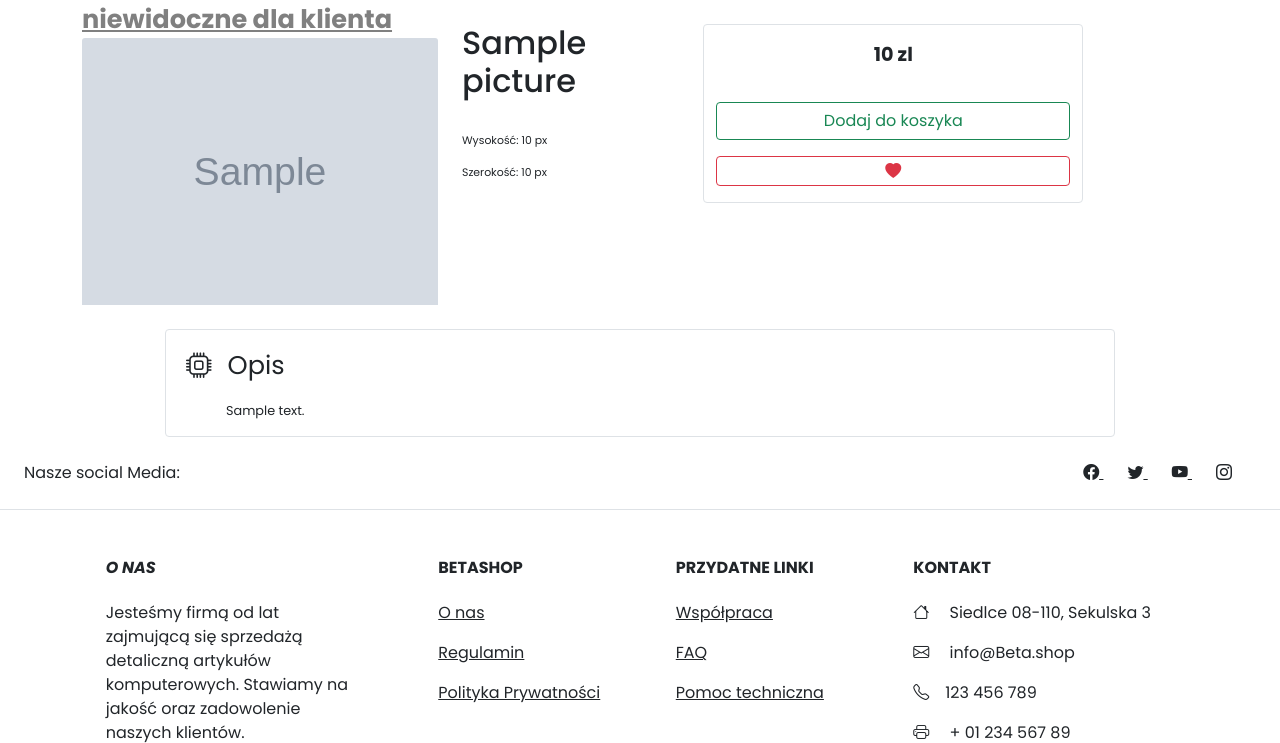
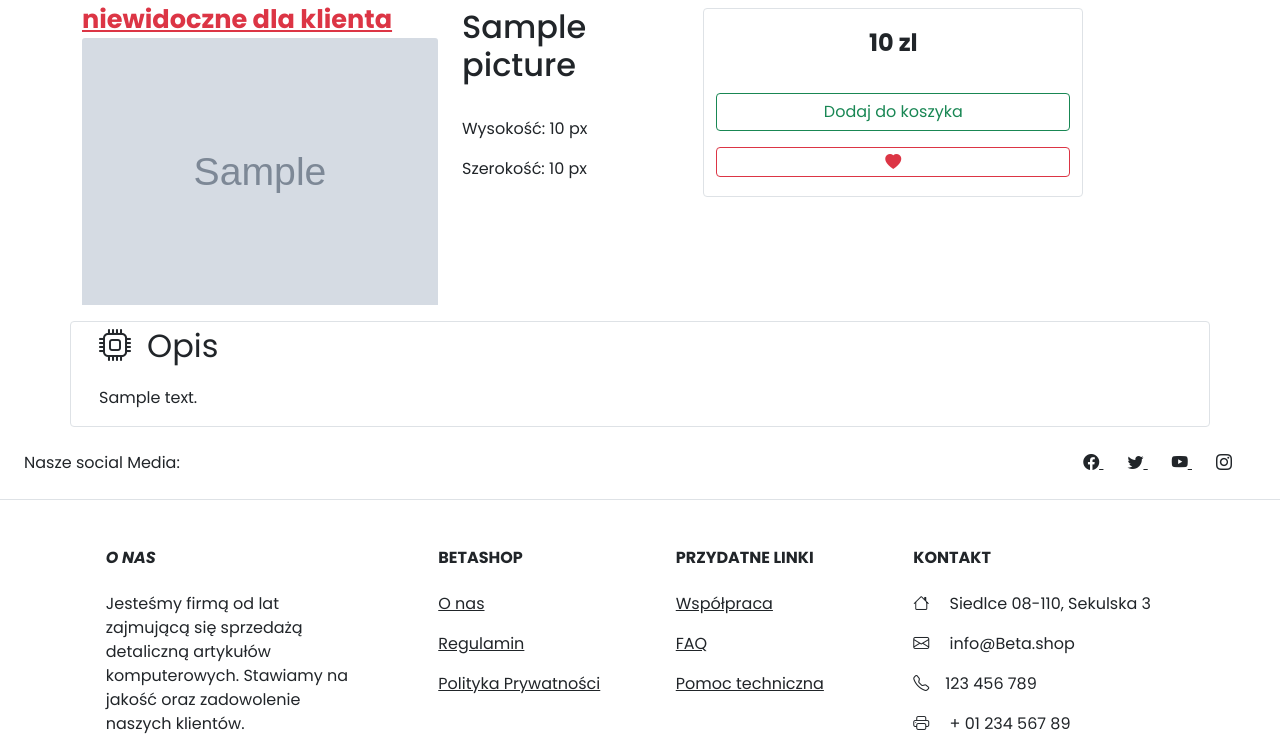
Before and after one commit to MateuszNaumiuk/Store, a PHP site: page /strona_produktu?id=1 in a window 1280 px wide. Shown: the part 112-855 px from the top of the page. Run offline with PHP 8.4, Linux system fonts and the light colour scheme; tables that the repository leaves empty hold one stand-in row (values such as "Sample post"); grey boxes marked "Sample" are stand-in pictures.

Commit message:
On branch main

```diff
--- a/strona_kategorii.php
+++ b/strona_kategorii.php
@@ -195,7 +195,7 @@
 											<?php
 											if (isset($_SESSION['priv']) && $_SESSION['priv'] == 'admin' && $row['privileges'] == "admin") {
 											?>
-												<a style="font-size: 1em; font-weight: bold; color: grey;"><u><br>niewidoczne dla klienta</u></a>
+												<a style="font-size: 1em; font-weight: bold;" class="text-danger"><u><br>niewidoczne dla klienta</u></a>
 											<?php
 											}
 											?>
--- a/strona_produktu.php
+++ b/strona_produktu.php
@@ -18,7 +18,7 @@
 	<section class="page">
 		<div class="container">
 			<div class="row">
-				<div class="col-4">
+				<div class="col-md-4 col-sm-12">
 					<?php
 					$zapytanie = $conn->query("SELECT * FROM pictures where picture_id = $id");
 					while ($row = $zapytanie->fetch()) {
@@ -28,36 +28,29 @@
 						<?php
 						} else {
 						?>
-							<a style="font-size: 1.6em; font-weight: bold; color: grey; text-align:center;"><u>niewidoczne dla klienta</u></a>
+							<a class="text-danger" style="font-size: 1.6em; font-weight: bold; text-align:center;"><u>niewidoczne dla klienta</u></a>
 							<img src="<?= $row['image_path'] ?>" class="card-img-top" alt="<?= $row['image_path'] ?>">
 						<?php
 						}
 						?>
 				</div>
 
-				<div class="col-8">
-					<div class="row">
-						<div class="col-12">
-							<p style="font-size:2.7vw;" class="fw-light">
-
-						</div>
-					</div>
-
+				<div class="col-md-8 col-sm-12">
 					<div class="row mt-2">
-						<div class="col-4">
+						<div class="col-md-4 col-sm-12">
 							<h2><?= $row['pic_name']; ?></h2><br>
-							<p style="font-size:0.85vw;">Wysokość:
+							<p style="font-size:1em;">Wysokość:
 								<?= $row['height'] ?> px
 							</p>
-							<p style="font-size:0.85vw;">Szerokość:
+							<p style="font-size:1em;">Szerokość:
 								<?= $row['width'] ?> px
 							</p>
 						</div>
 
-						<div class="col-6 border rounded">
+						<div class="col-md-6 col-sm-12 border rounded">
 							<div class="row py-3">
 								<div class="col text-center">
-									<p style='font-size:1.5vw;' class='fw-bold'>
+									<p style='font-size:1.5em;' class='fw-bold'>
 										<?= $row['price'] ?> zl
 									</p>
 								</div>
@@ -90,11 +83,11 @@
 									?>
 											<form method='POST'>
 												<!-- o tu -->
-												<button type="submit" id="visibility" name="visibility" class="btn w-100 btn-outline-dark" value="Zmień widoczność">Zmień widoczność</button>
+												<button type="submit" id="visibility" name="visibility" class="btn w-100 btn-outline-primary" value="Zmień widoczność">Zmień widoczność</button>
 											</form>
 								</div>
 								<div class="col-12">
-									<a href="edytowanie.php?pic=<?= $row['picture_id'] ?>"><button type="button" class="btn mb-3 btn-outline-dark w-100">Edytuj</button></a>
+									<a href="edytowanie.php?pic=<?= $row['picture_id'] ?>"><button type="button" class="btn mb-3 btn-outline-primary w-100">Edytuj</button></a>
 								</div>
 						<?php
 										}
@@ -117,14 +110,11 @@
 
 				</div>
 			</div>
-		</div>
-		<div class="row d-flex justify-content-center">
-			<div class="col-10 mt-4 border rounded text-justify">
-				<p style="font-size:2vw;" class="ms-2 my-3"><i class="bi bi-cpu me-3"></i>Opis</p>
-				<p class="ms-5 me-5" style="font-size:1vw;"><?= $row['description'] ?>
+			<div class="col-12 border rounded mt-3">
+				<p style="font-size:2em;"><i class="bi bi-cpu mx-3"></i>Opis</p>
+				<p class="mx-3" style="font-size:1em;"><?= $row['description'] ?></p>
 			</div>
 		</div>
-
 		</div>
 	<?php
 					}
```
